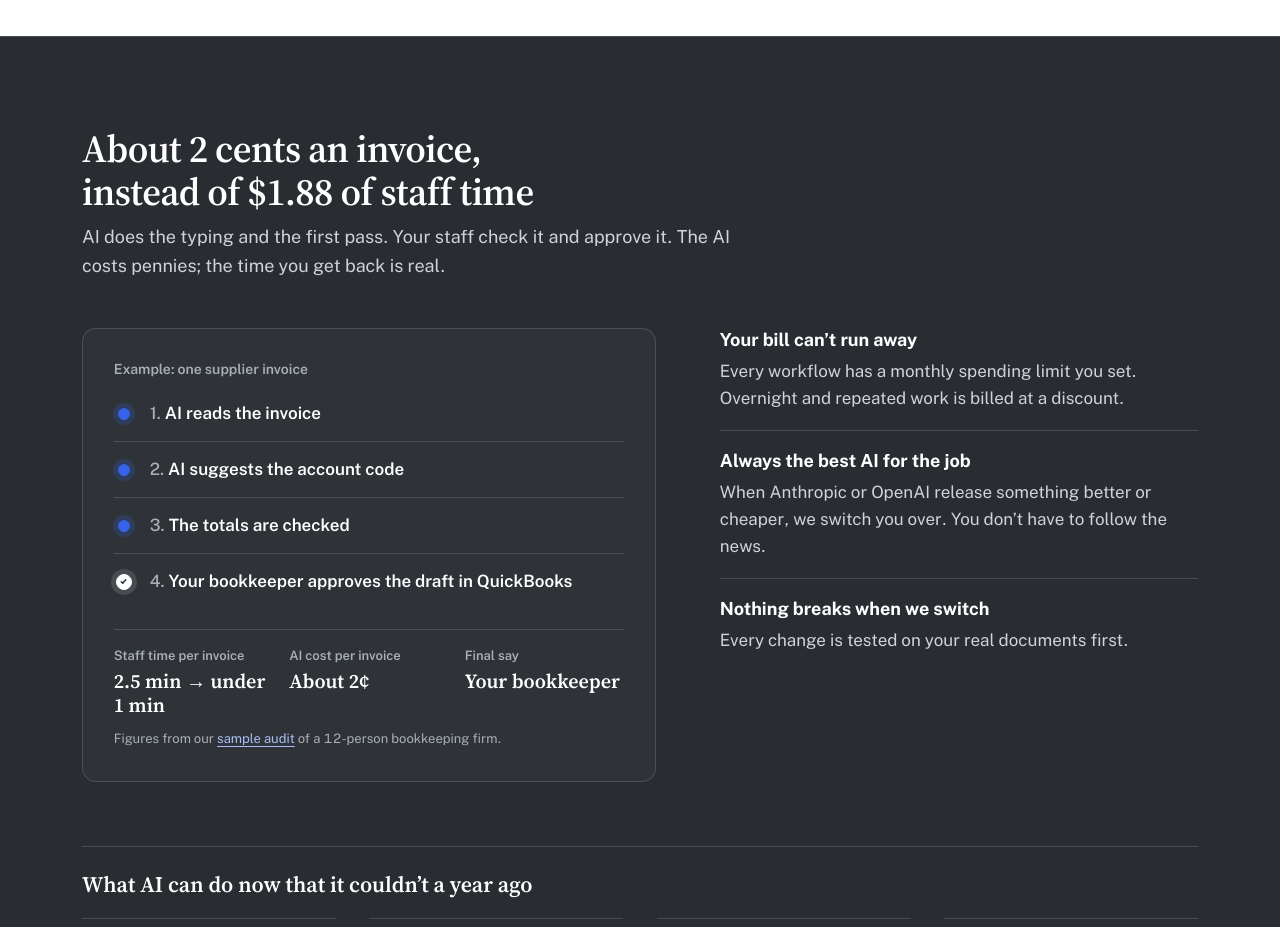
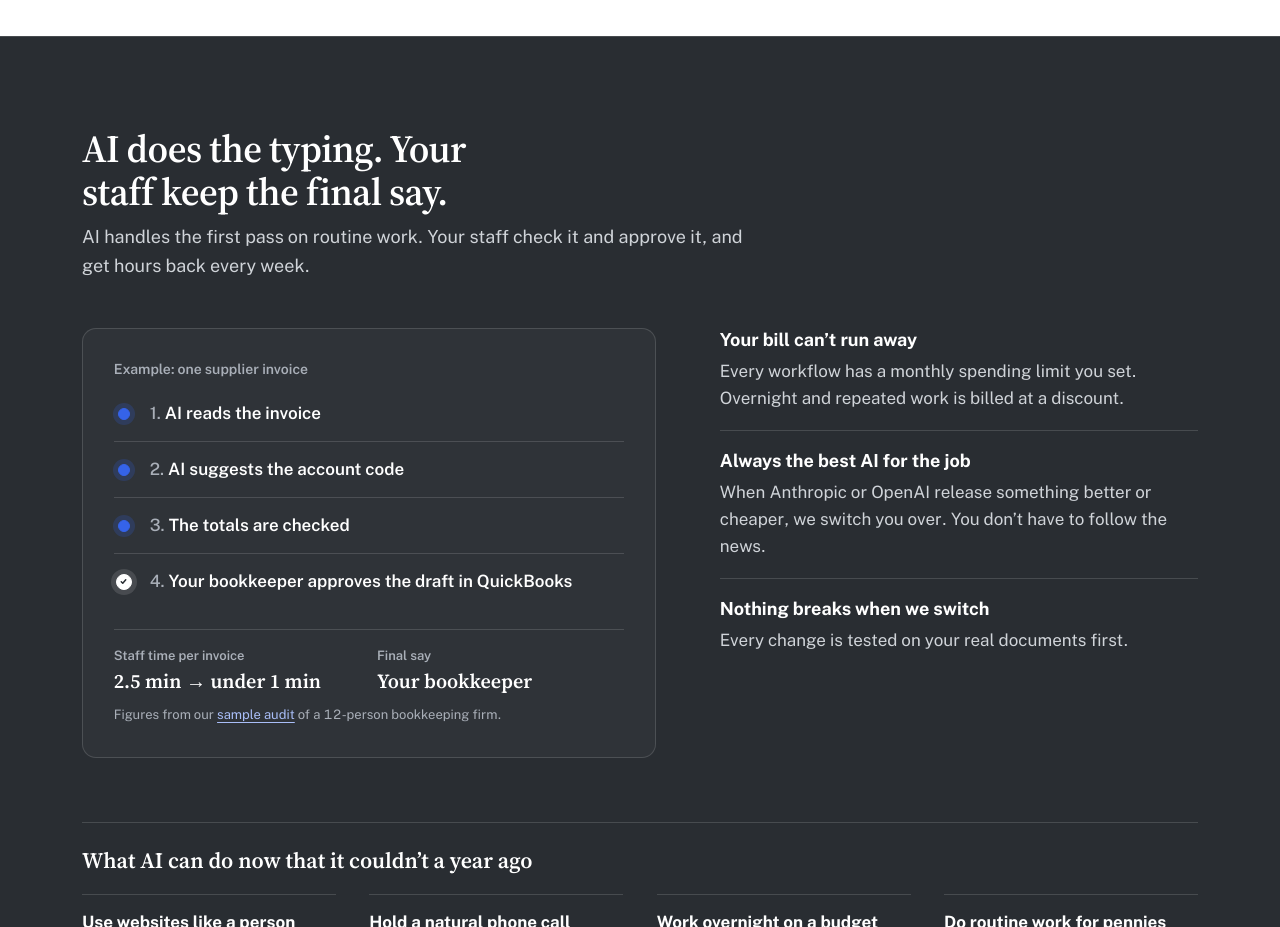
Before and after one commit to Seafinai/seafin, a website: page seafin-site/index.html in a window 1280 px wide. Shown: the part 1900-2827 px from the top of the page. Drawn offline with Linux system fonts and the light colour scheme.

Commit message:
Build section: drop the cents-per-invoice framing; lead with AI typing and staff approving
Co-Authored-By: Claude Opus 5.5 <noreply@anthropic.com>

```diff
--- a/seafin-site/home.css
+++ b/seafin-site/home.css
@@ -216,7 +216,7 @@ h1, h2, h3 { margin: 0; color: var(--ink-900); }
 #how-we-build h2 { max-width: 30ch; }
 .edge-row { display: grid; grid-template-columns: minmax(0, 1.2fr) minmax(0, 1fr); gap: 40px clamp(32px, 5vw, 72px); margin-top: clamp(32px, 4vw, 48px); align-items: start; }
 .flow { --flow-bg: color-mix(in srgb, #ffffff 3%, var(--surface)); margin: 0; padding: clamp(20px, 2.4vw, 32px); border: 1px solid var(--line); border-radius: var(--r-panel); background: var(--flow-bg); }
-.flow-result { display: grid; grid-template-columns: repeat(3, minmax(0, 1fr)); gap: 16px; margin: 20px 0 0; padding-top: 18px; border-top: 1px solid var(--line); }
+.flow-result { display: grid; grid-template-columns: repeat(2, minmax(0, 1fr)); gap: 16px; margin: 20px 0 0; padding-top: 18px; border-top: 1px solid var(--line); }
 .flow-result dt { font: 600 0.8125rem/1.3 var(--font-sans); color: var(--ink-500); }
 .flow-result dd { margin: 4px 0 0; font: 600 1.25rem/1.2 var(--font-serif); color: var(--ink-900); }
 .flow-note { margin-top: 12px; font-size: 0.8125rem; color: var(--ink-500); }
--- a/seafin-site/index.html
+++ b/seafin-site/index.html
@@ -100,8 +100,8 @@
   </section>
   <section class="section dark" id="how-we-build" aria-labelledby="edge-title">
     <div class="wrap">
-      <h2 id="edge-title">About 2 cents an invoice, instead of $1.88 of staff time</h2>
-      <p class="section-sub">AI does the typing and the first pass. Your staff check it and approve it. The AI costs pennies; the time you get back is real.</p>
+      <h2 id="edge-title">AI does the typing. Your staff keep the final say.</h2>
+      <p class="section-sub">AI handles the first pass on routine work. Your staff check it and approve it, and get hours back every week.</p>
       <div class="edge-row">
         <figure class="flow">
           <figcaption>Example: one supplier invoice</figcaption>
@@ -117,7 +117,6 @@
           </div>
           <dl class="flow-result">
             <div><dt>Staff time per invoice</dt><dd>2.5 min &rarr; under 1 min</dd></div>
-            <div><dt>AI cost per invoice</dt><dd>About 2&cent;</dd></div>
             <div><dt>Final say</dt><dd>Your bookkeeper</dd></div>
           </dl>
           <p class="flow-note">Figures from our <a href="sample-audit.html">sample audit</a> of a 12-person bookkeeping firm.</p>
```
